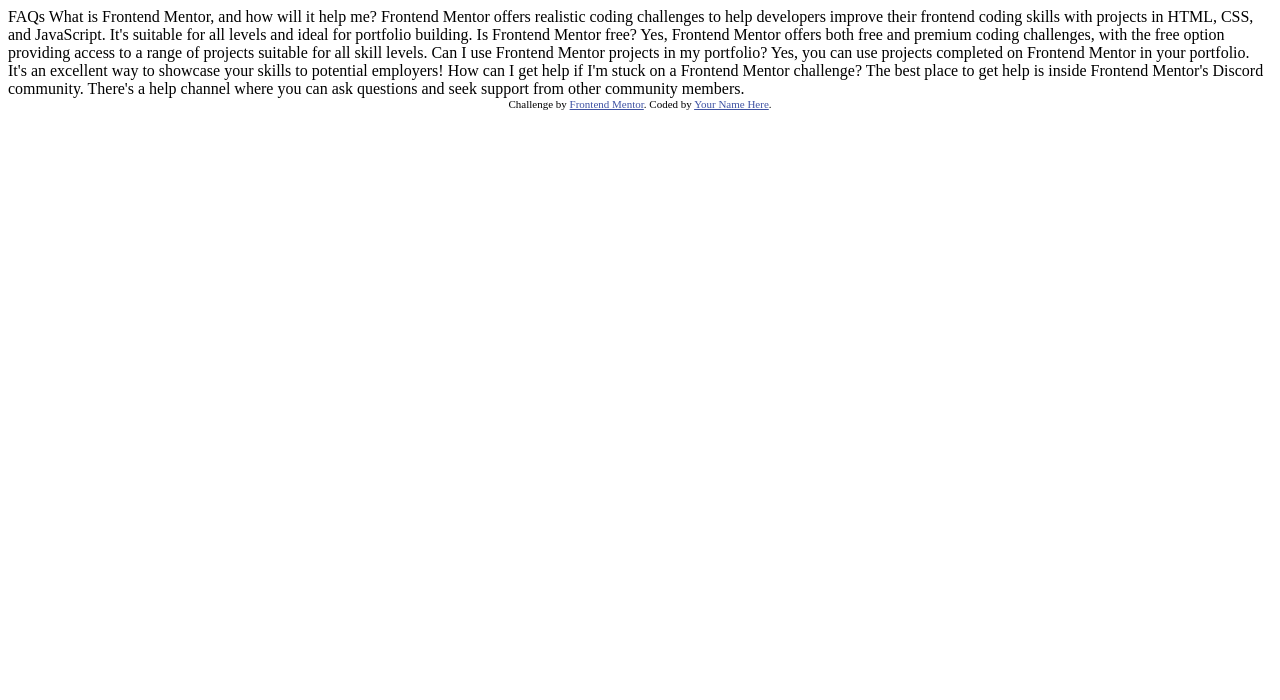
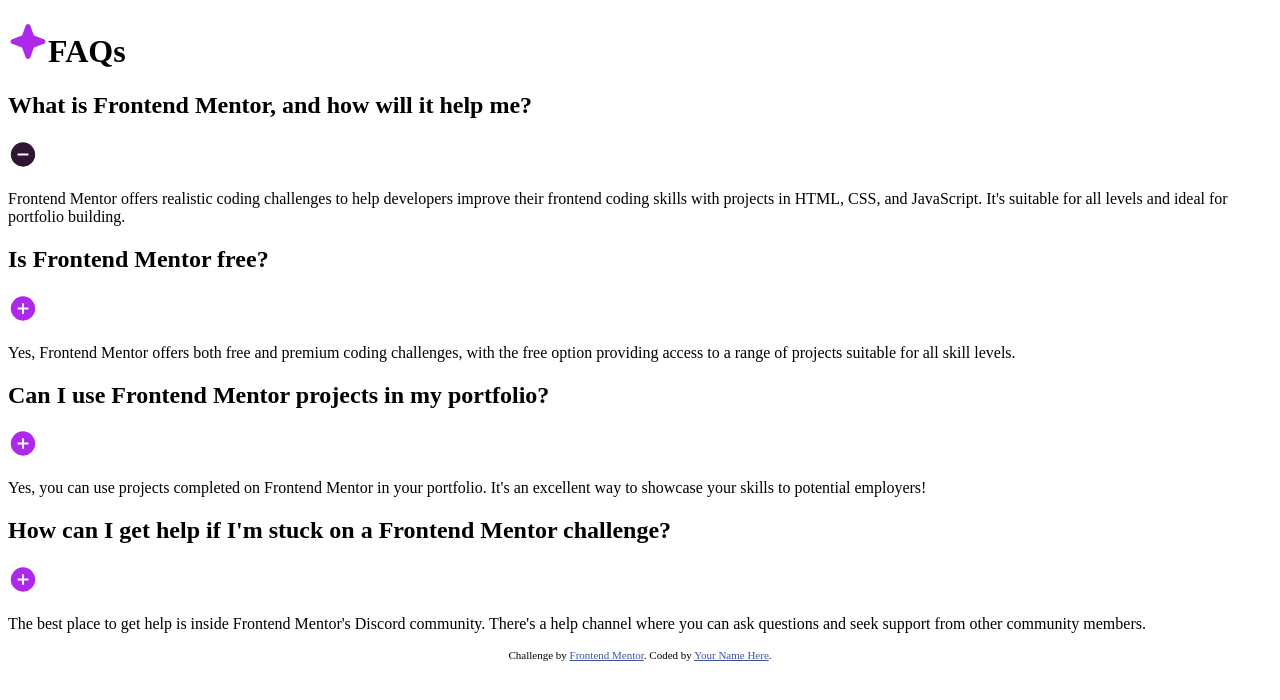
Before and after one commit to joelanarba/faq-accordion, a plain HTML site: page index.html in a window 1280 px wide. Drawn offline with Linux system fonts and the light colour scheme.

Commit message:
update index.html file with the html stucture of the faq-accordion project

```diff
--- a/index.html
+++ b/index.html
@@ -7,37 +7,51 @@
   <link rel="icon" type="image/png" sizes="32x32" href="./assets/images/favicon-32x32.png">
 
   <title>Frontend Mentor | FAQ accordion</title>
-
-  <!-- Feel free to remove these styles or customise in your own stylesheet 👍 -->
-  <style>
-    .attribution { font-size: 11px; text-align: center; }
-    .attribution a { color: hsl(228, 45%, 44%); }
-  </style>
+  <link rel="stylesheet" href="style.css">
 </head>
 <body>
 
-  FAQs
+  <header>
+    <h1><img src="assets/images/icon-star.svg" alt="">FAQs</h1>
+    <div>
+      <h2>What is Frontend Mentor, and how will it help me?</h2>
+      <img src="assets/images/icon-minus.svg" alt="">
+      <div>
+        <p>Frontend Mentor offers realistic coding challenges to help developers improve their
+          frontend coding skills with projects in HTML, CSS, and JavaScript. It's suitable for
+          all levels and ideal for portfolio building.</p>
+      </div>
+    </div>
 
-  What is Frontend Mentor, and how will it help me?
+    <div>
+      <h2>Is Frontend Mentor free?</h2>
+      <img src="assets/images/icon-plus.svg" alt="">
+      <div>
+        <p>Yes, Frontend Mentor offers both free and premium coding challenges, with the free
+          option providing access to a range of projects suitable for all skill levels.</p>
+      </div>
+    </div>
+    <div>
+      <h2>Can I use Frontend Mentor projects in my portfolio?</h2>
+      <img src="assets/images/icon-plus.svg" alt="">
+      <div>
+        <p>Yes, you can use projects completed on Frontend Mentor in your portfolio. It's an excellent
+  way to showcase your skills to potential employers!</p>
+      </div>
+    </div>
+    <div>
+      <h2>How can I get help if I'm stuck on a Frontend Mentor challenge?</h2>
+      <img src="assets/images/icon-plus.svg" alt="">
+      <div>
+        <p>The best place to get help is inside Frontend Mentor's Discord community. There's a help
+          channel where you can ask questions and seek support from other community members.</p>
+      </div>
+    </div>
 
-  Frontend Mentor offers realistic coding challenges to help developers improve their
-  frontend coding skills with projects in HTML, CSS, and JavaScript. It's suitable for
-  all levels and ideal for portfolio building.
 
-  Is Frontend Mentor free?
 
-  Yes, Frontend Mentor offers both free and premium coding challenges, with the free
-  option providing access to a range of projects suitable for all skill levels.
 
-  Can I use Frontend Mentor projects in my portfolio?
-
-  Yes, you can use projects completed on Frontend Mentor in your portfolio. It's an excellent
-  way to showcase your skills to potential employers!
-
-  How can I get help if I'm stuck on a Frontend Mentor challenge?
-
-  The best place to get help is inside Frontend Mentor's Discord community. There's a help
-  channel where you can ask questions and seek support from other community members.
+  </header>
 
 
   <div class="attribution">
--- a/style.css
+++ b/style.css
@@ -0,0 +1,2 @@
+.attribution { font-size: 11px; text-align: center; }
+.attribution a { color: hsl(228, 45%, 44%); }
```
